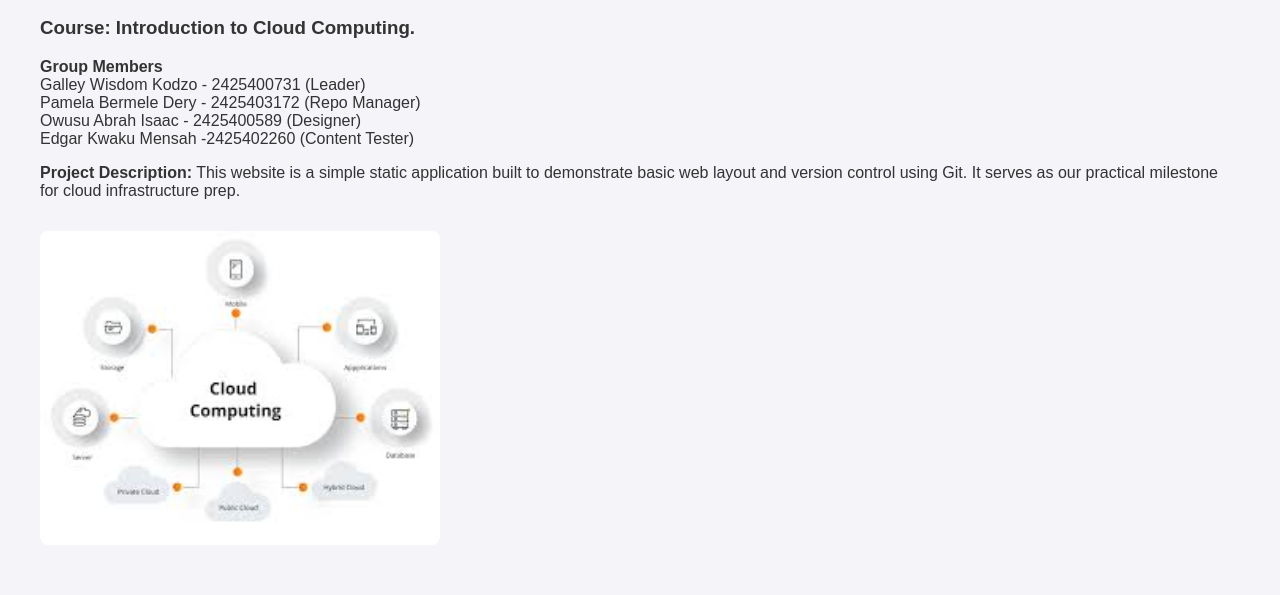
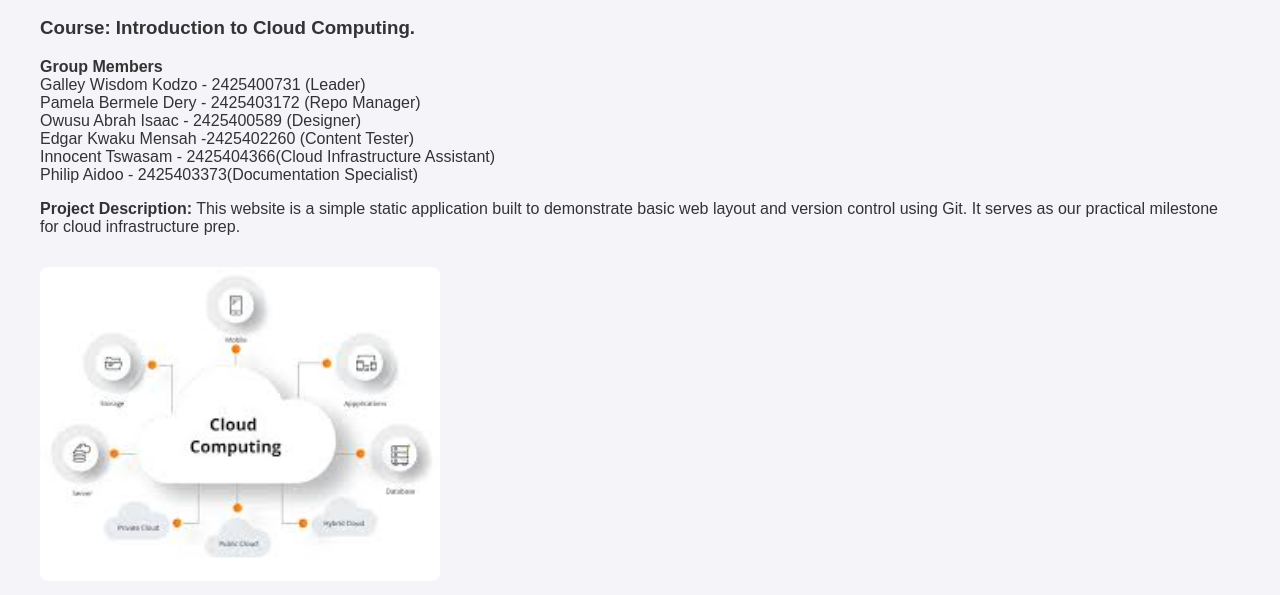
Before and after one commit to galleywood/cloud-lab-group-project, a plain HTML site: page index.html in a window 1280 px wide. Shown: the part 189-784 px from the top of the page. Drawn offline with Linux system fonts and the light colour scheme.

Commit message:
Update group members in index.html
Added two new group members to the project details.

```diff
--- a/index.html
+++ b/index.html
@@ -16,7 +16,7 @@
         <h2>Group Name: Group 14</h2>
         <h3>Course: Introduction to Cloud Computing.</h3>
 
-        <p><strong>Group Members</strong><br>Galley Wisdom Kodzo - 2425400731 (Leader)<br> Pamela Bermele Dery - 2425403172 (Repo Manager)<br>Owusu Abrah Isaac - 2425400589 (Designer)<br>Edgar Kwaku Mensah -2425402260 (Content Tester) </p>
+        <p><strong>Group Members</strong><br>Galley Wisdom Kodzo - 2425400731 (Leader)<br> Pamela Bermele Dery - 2425403172 (Repo Manager)<br>Owusu Abrah Isaac - 2425400589 (Designer)<br>Edgar Kwaku Mensah -2425402260 (Content Tester)<br>Innocent Tswasam - 2425404366(Cloud Infrastructure Assistant)<br>Philip Aidoo - 2425403373(Documentation Specialist)</p>
 
         <p><strong>Project Description:</strong> This website is a simple static application built to demonstrate basic web layout and version control using Git. It serves as our practical milestone for cloud infrastructure prep.</p>
 
```
